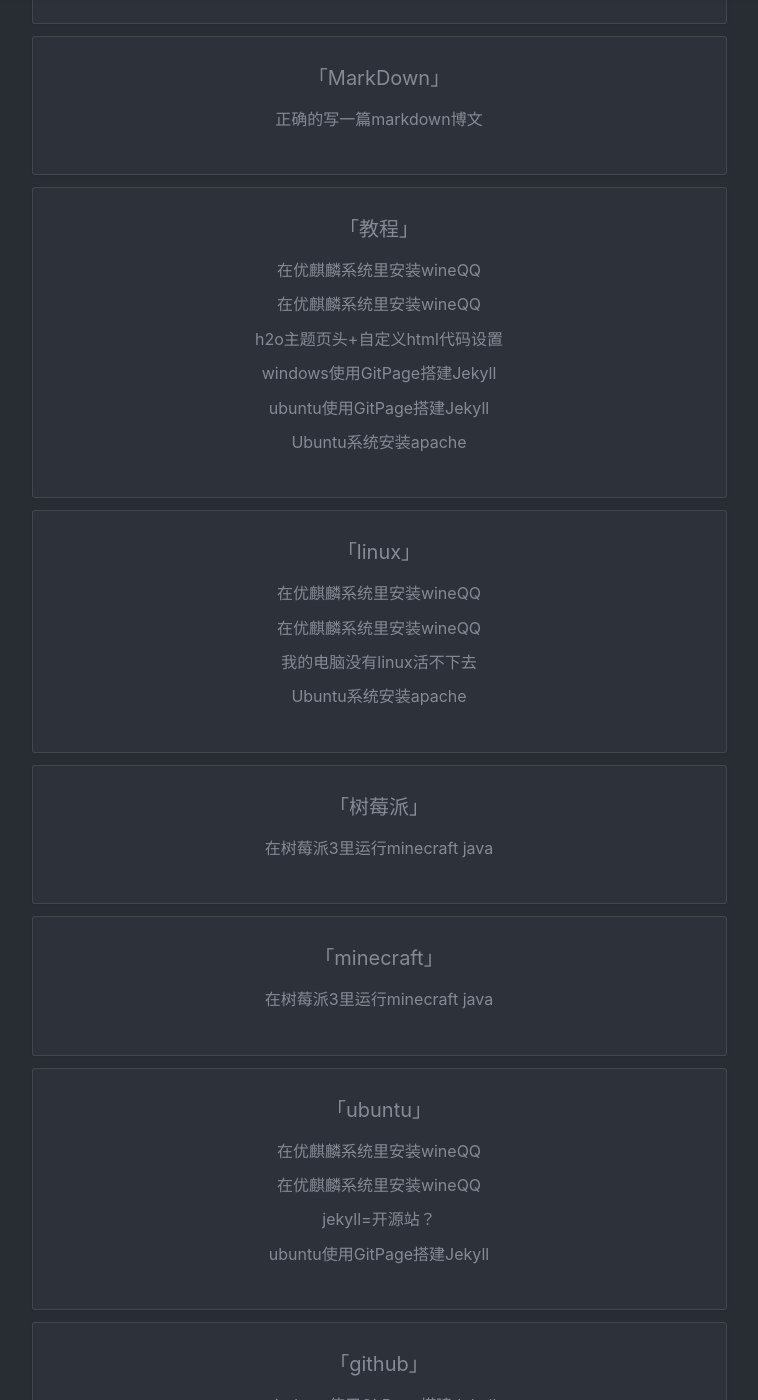
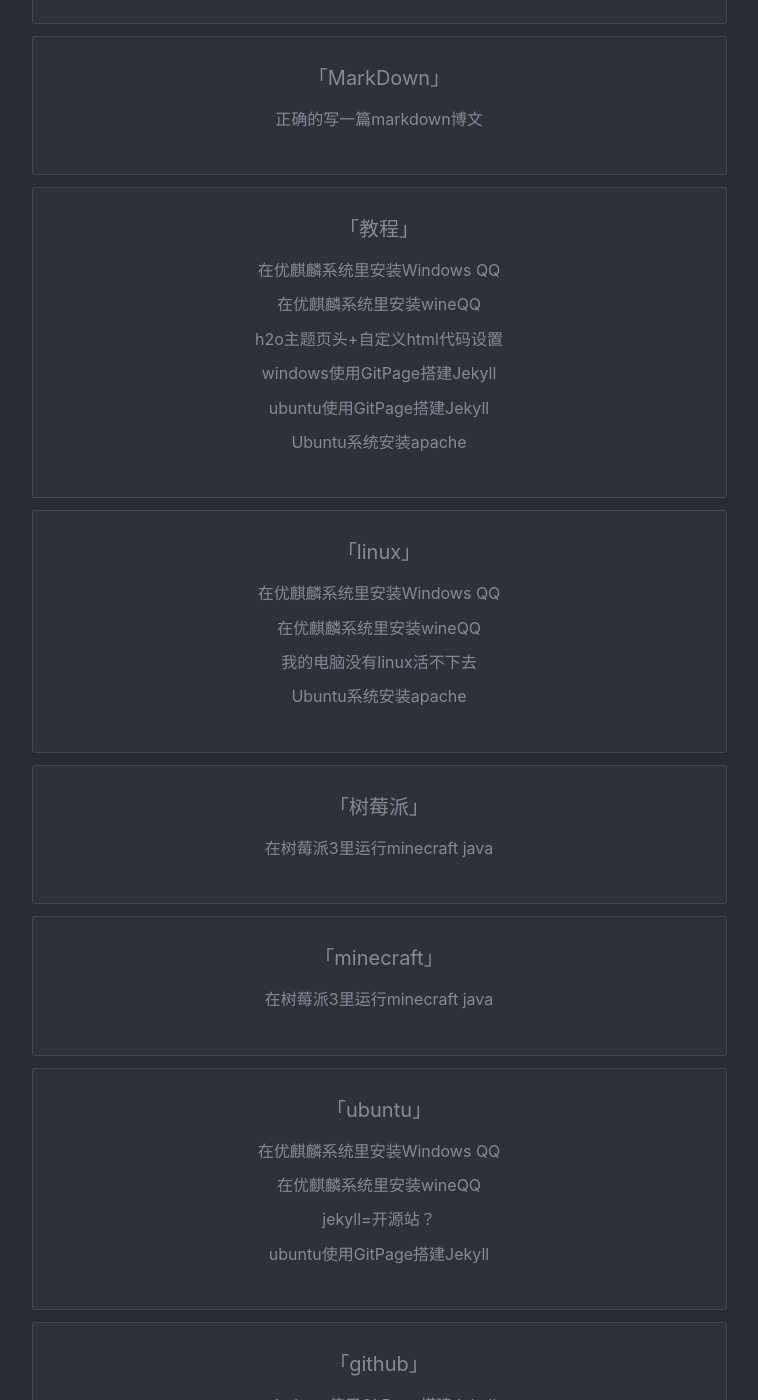
Before and after one commit to Sunbertrs/sunbossrs-blog-v1, a Jekyll site: the page built from tags.html, in a window 1280 px wide and 1400 px high, scrolled down 730 px. Shown: the whole window, without its empty margins (261-1019 px from the left). Built offline with Jekyll 4.4.1, drawn with Linux system fonts in a browser that asks for light colours; nearby versions of some CDN libraries; a style sheet for code colours, icons or effects is not loaded.

Commit message:
Update 2018-06-10-UbuntuKylinPlayWindowsQQ.md

```diff
--- a/_posts/2018-06-10-UbuntuKylinPlayWindowsQQ.md
+++ b/_posts/2018-06-10-UbuntuKylinPlayWindowsQQ.md
@@ -1,6 +1,6 @@
 ---
 layout: post
-title: '在优麒麟系统里安装wineQQ'
+title: '在优麒麟系统里安装Windows QQ'
 description: '没想到吧。。。。'
 tags: linux ubuntu 教程
 keywords: linux ubuntukylin 教程 ubuntu
```
